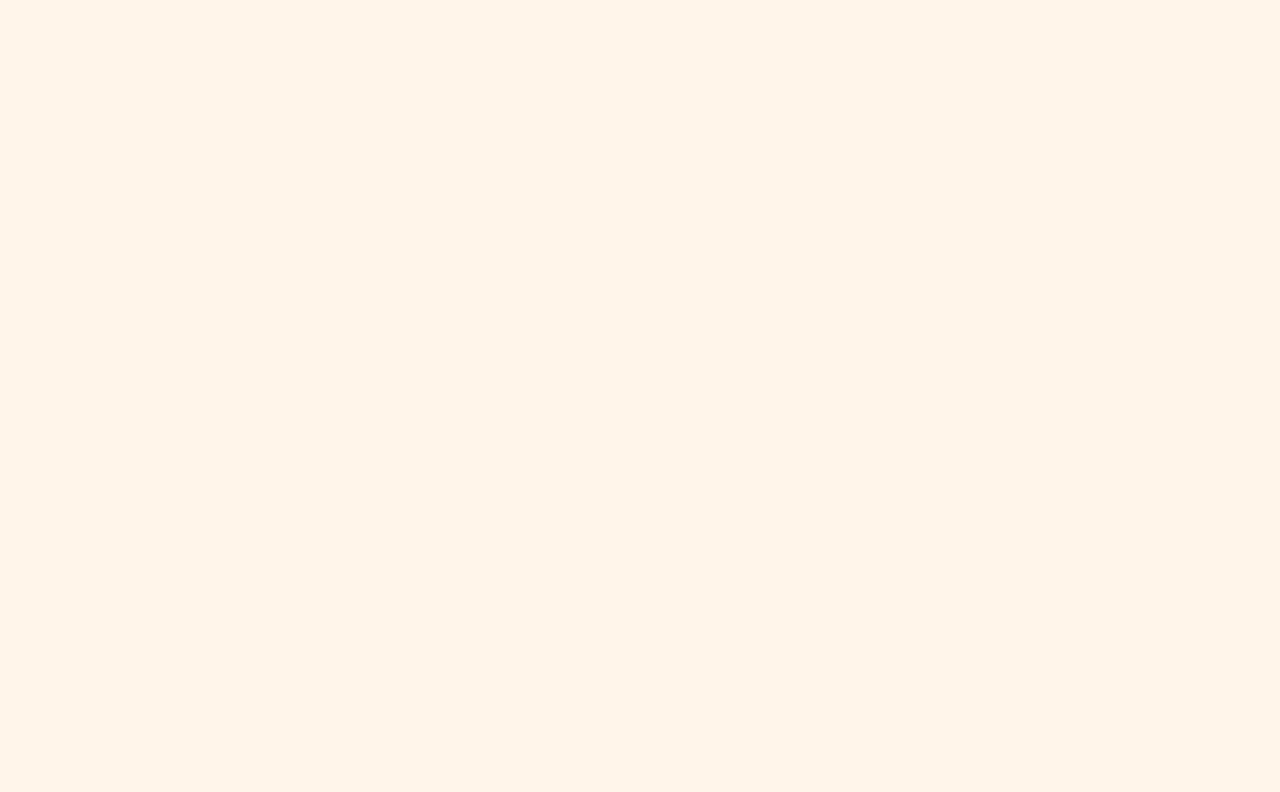
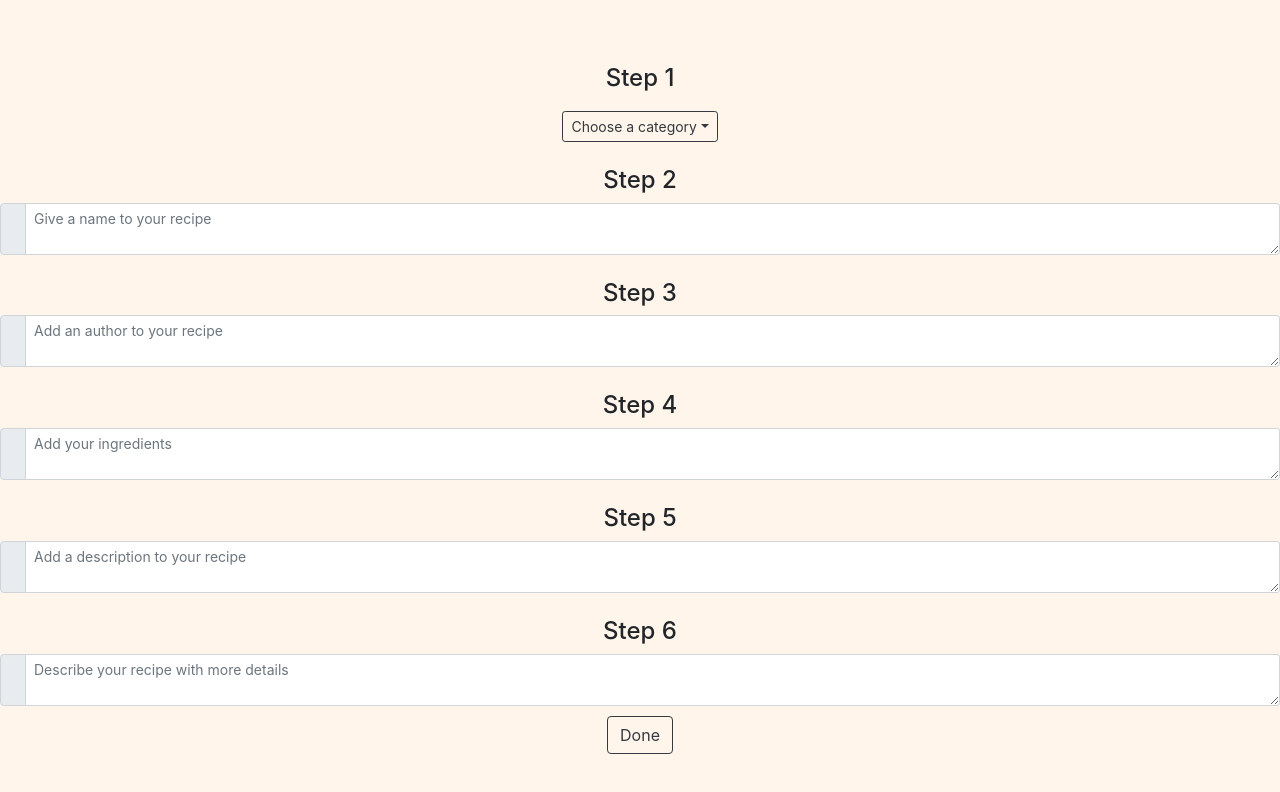
Before and after one commit to DrengrVikingr/cs391project2, a React (Create React App) app: page /add_recipe in a window 1280 px wide. Shown: the top 792 px of the page. Built offline with nearby package versions, Linux system fonts and the light colour scheme.

Commit message:
add_recipe added

```diff
--- a/package.json
+++ b/package.json
@@ -3,6 +3,7 @@
   "version": "0.1.0",
   "private": true,
   "dependencies": {
+    "@popperjs/core": "^2.6.0",
     "@testing-library/jest-dom": "^5.11.9",
     "@testing-library/react": "^11.2.3",
     "@testing-library/user-event": "^12.6.0",
@@ -12,6 +13,7 @@
     "react-dom": "^17.0.1",
     "react-router-dom": "^5.2.0",
     "react-scripts": "4.0.1",
+    "react-select": "^3.2.0",
     "web-vitals": "^0.2.4"
   },
   "scripts": {
--- /dev/null
+++ b/src/components/AddRecipe.jsx
@@ -0,0 +1,133 @@
+import React, { Component} from 'react';
+import 'bootstrap/dist/css/bootstrap.min.css';
+import { InputGroup, FormControl, DropdownButton, Dropdown, Button } from 'react-bootstrap';
+
+const recipe_categories = [
+    { value: "", label: 'Choose a category' },
+    { value: "starters", label: 'Starters' },
+    { value: "main_dishes", label: 'Main Dishes'},
+    { value: "desserts", label: 'Desserts'}
+]
+
+class AddRecipe extends Component {
+
+    state = {  }
+    render() {
+        return (
+            <body onload="getRecipes();">
+            <h4>Step 1</h4>
+            <DropdownButton variant="outline-dark" size="sm" id="dropdown-basic-button" title="Choose a category" >
+                <Dropdown.Item href="#/action-1">Starters</Dropdown.Item>
+                <Dropdown.Item href="#/action-2">Main Dishes</Dropdown.Item>
+                <Dropdown.Item href="#/action-3">Desserts</Dropdown.Item>
+            </DropdownButton>
+            <br />
+            <h4>Step 2</h4>
+            <InputGroup>
+                <InputGroup.Prepend>
+                <InputGroup.Text></InputGroup.Text>
+                </InputGroup.Prepend>
+                <FormControl  size="sm" placeholder="Give a name to your recipe" as="textarea" aria-label="With textarea"  />
+            </InputGroup>
+            <br />
+            <h4>Step 3</h4>
+            <InputGroup>
+                <InputGroup.Prepend>
+                <InputGroup.Text></InputGroup.Text>
+                </InputGroup.Prepend>
+                <FormControl size="sm" placeholder="Add an author to your recipe" as="textarea" aria-label="With textarea" />
+            </InputGroup>
+            <br />
+            <h4>Step 4</h4>
+            <InputGroup>
+                <InputGroup.Prepend>
+                <InputGroup.Text></InputGroup.Text>
+                </InputGroup.Prepend>
+                <FormControl size="sm" placeholder="Add your ingredients" as="textarea" aria-label="With textarea" />
+            </InputGroup>
+            <br />
+            <h4>Step 5</h4>
+            <InputGroup>
+                <InputGroup.Prepend>
+                <InputGroup.Text></InputGroup.Text>
+                </InputGroup.Prepend>
+                <FormControl size="sm" placeholder="Add a description to your recipe" as="textarea" aria-label="With textarea" />
+            </InputGroup>
+            <br />
+            <h4>Step 6</h4>
+            <InputGroup>
+                <InputGroup.Prepend>
+                <InputGroup.Text></InputGroup.Text>
+                </InputGroup.Prepend>
+                <FormControl size="sm" placeholder="Describe your recipe with more details" as="textarea" aria-label="With textarea" />
+            </InputGroup>
+            <Button variant="outline-dark">Done</Button>{' '}
+            </body>
+        );
+    }
+}
+
+/*function add_recipe() {
+    if (sessionStorage.getItem("login") != null) {
+      setTimeout(function(){document.location.href = "../add_recipe_page/add_recipe.html";},250);
+    }
+    else {
+      setTimeout(function(){document.location.href = "../sign_up_login_page/sign_up_login.html";},250);
+        alert("login to add recipes");
+    }
+  }
+
+  function getRecipeIndex() {
+      if (localStorage) {
+          if (localStorage.getItem("recipeIndex") == null) localStorage.setItem("recipeIndex", 0);
+          else return localStorage.getItem("recipeIndex");
+      }
+      else {
+          alert("Sorry, your browser does not support local storage");
+      }
+  }
+
+  function addRecipe() {
+    if(localStorage) {
+      var index = getRecipeIndex();
+      var myrecipe = {"category": document.getElementById("recipe_category").value, "author": document.getElementById("recipe_author").value,
+      "name": document.getElementById("recipe_name").value, "title": document.getElementById("recipe_name").value, "description": document.getElementById("recipe_desc").value,
+      "ingredients": document.getElementById("ingredients").value, "instructions": document.getElementById("instructions").value, "index": "recipe" + index}
+      localStorage.setItem("recipe" + index, JSON.stringify(myrecipe));
+      localStorage.setItem("recipeIndex", ++index);
+    }
+    else {
+      alert("Sorry, your browser does not support local storage");
+    }
+  }
+
+  function getRecipes() {
+      if (localStorage) {
+        if (localStorage.getItem("recipeIndex") > 0) {
+          var index = localStorage.getItem("recipeIndex");
+          for (var i = 0; i < index; i++) {
+            var recipe = JSON.parse(localStorage.getItem("recipe" + i));
+            var option = document.getElementById(recipe.category);
+            var recipeOpt = document.createElement("option");
+            recipeOpt.text = recipe.name;
+            recipeOpt.value = recipe.index;
+            option.appendChild(recipeOpt);
+          }
+        }
+      } else {
+        alert("Sorry, your browser does not support local storage");
+      }
+  }
+
+  function checkInserted() {
+    if (localStorage) {
+      if (localStorage.getItem("inserted") == null) {
+        setTimeout(function(){document.location.href = "../home/index.html";},250);
+      }
+    }
+    else {
+      alert("Sorry, your browser does not support local storage");
+    }
+  }*/
+
+export default AddRecipe;
--- a/src/index.js
+++ b/src/index.js
@@ -9,6 +9,7 @@ import HomeRecipes from './components/HomeRecipes';
 import SignUpLogin from './SignUpLoginPage';
 import { BrowserRouter as Router, Route, Switch } from 'react-router-dom';
 import Home from './home';
+import AddRecipe from './components/AddRecipe';
 
 
 ReactDOM.render(
@@ -16,6 +17,7 @@ ReactDOM.render(
     <Switch>
       <Route path="/" exact component={Home} />
       <Route path="/sign_up_login" component={SignUpLogin} />
+      <Route path="/add_recipe" component={AddRecipe}/>
     </Switch>
 
 
```
Also changed, not shown: 2 other files (tests, documents, lock files or other folders).
